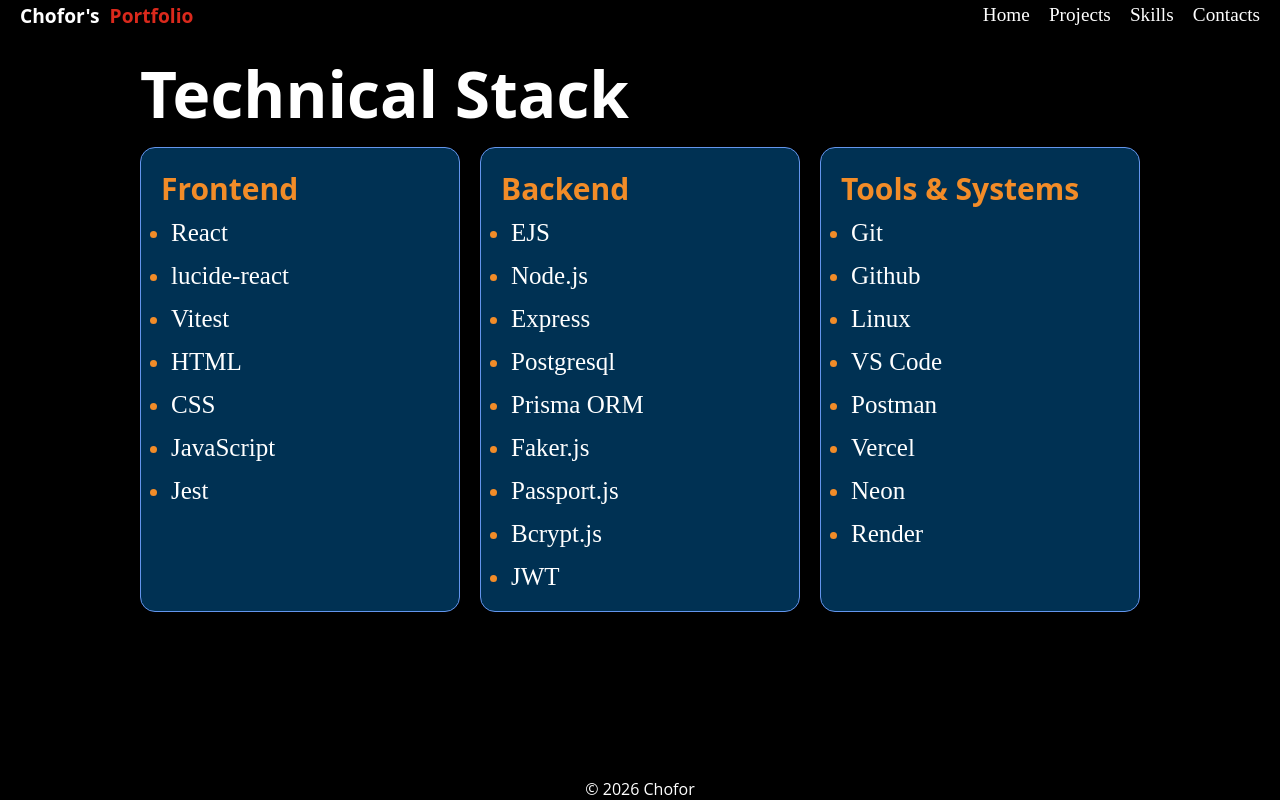
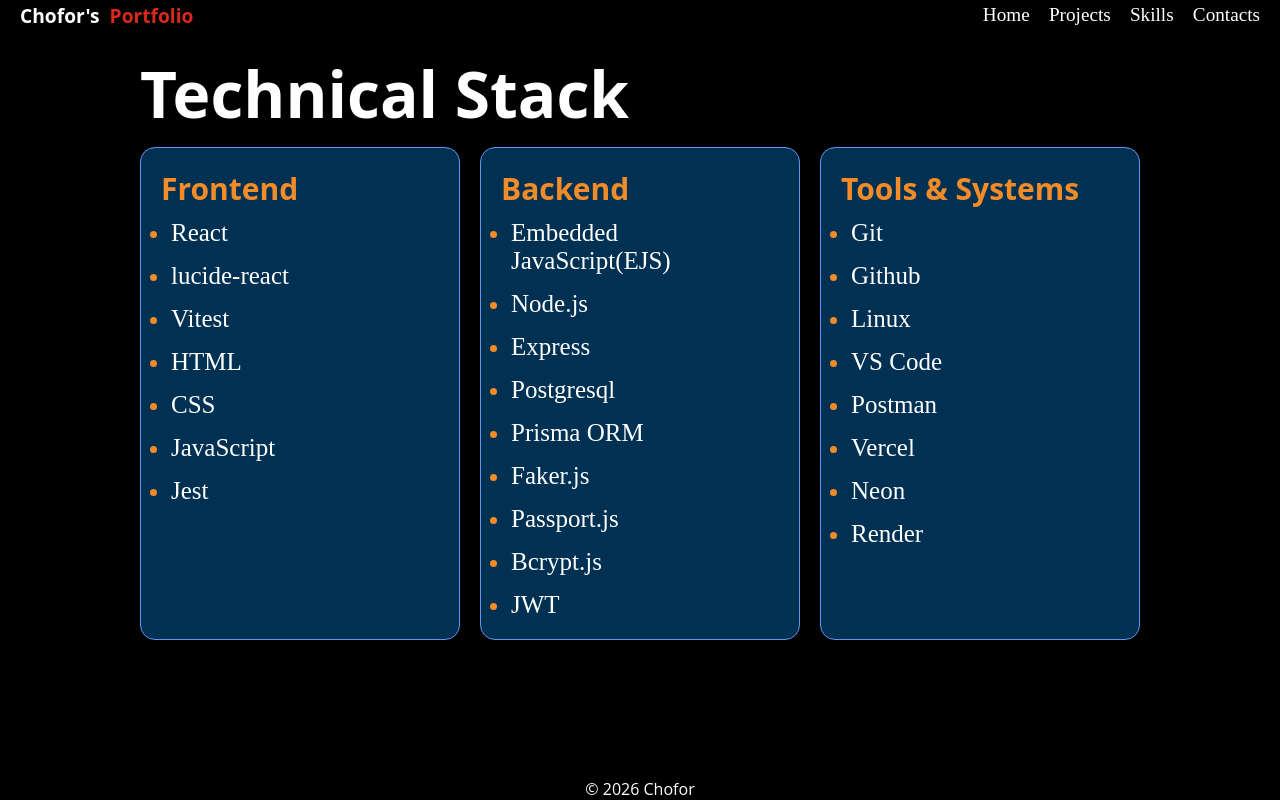
Before and after one commit to ChoforJr/chofor-portfolio, a React (Vite) app: page /skills in a window 1280 px wide. Built offline with nearby package versions, Linux system fonts and the light colour scheme.

Commit message:
provides EJS full name

```diff
--- a/src/Skills Components/Skills.jsx
+++ b/src/Skills Components/Skills.jsx
@@ -16,7 +16,7 @@
   {
     title: "Backend",
     skills: [
-      "EJS",
+      "Embedded JavaScript(EJS)",
       "Node.js",
       "Express",
       "Postgresql",
```
